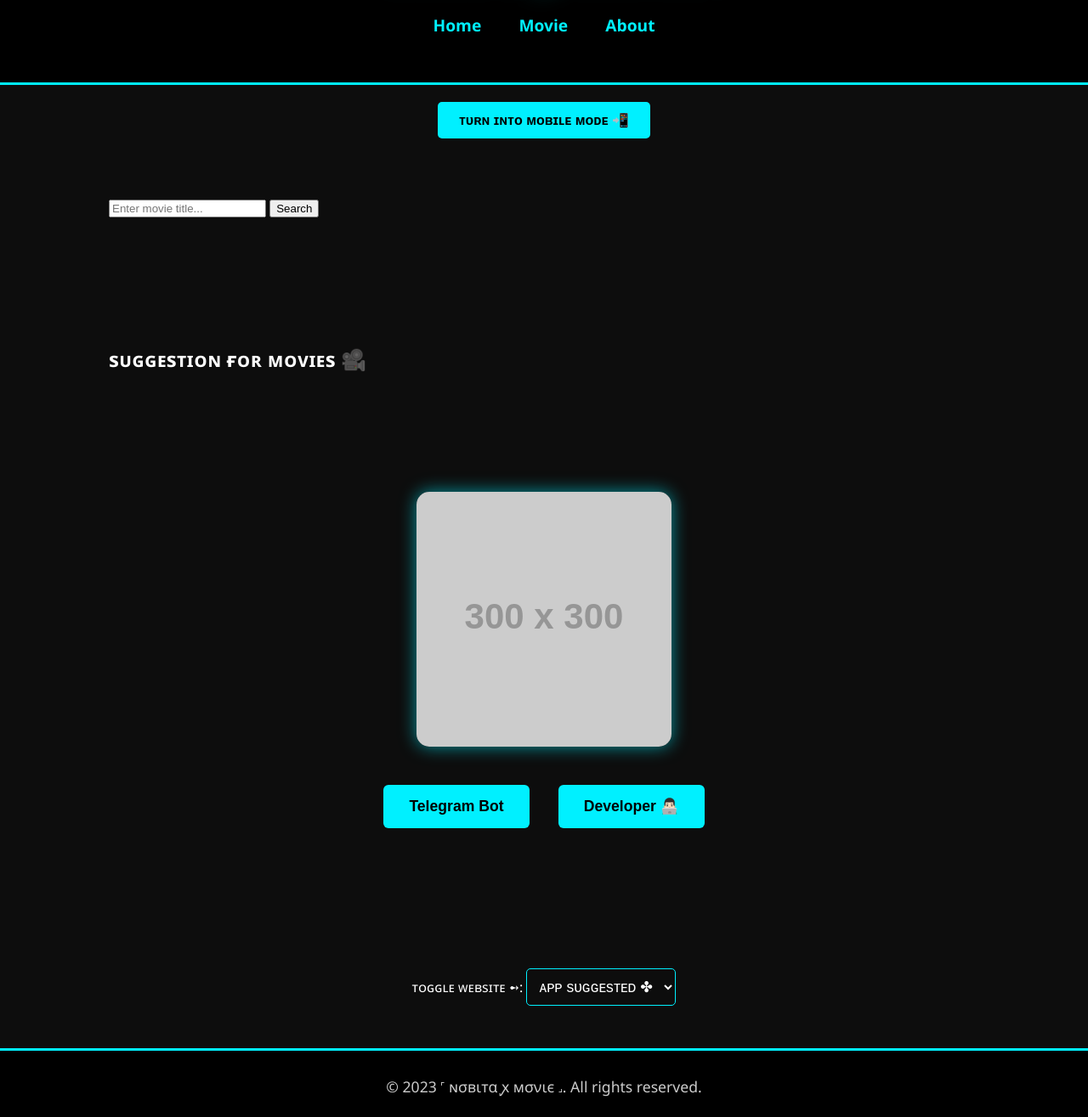
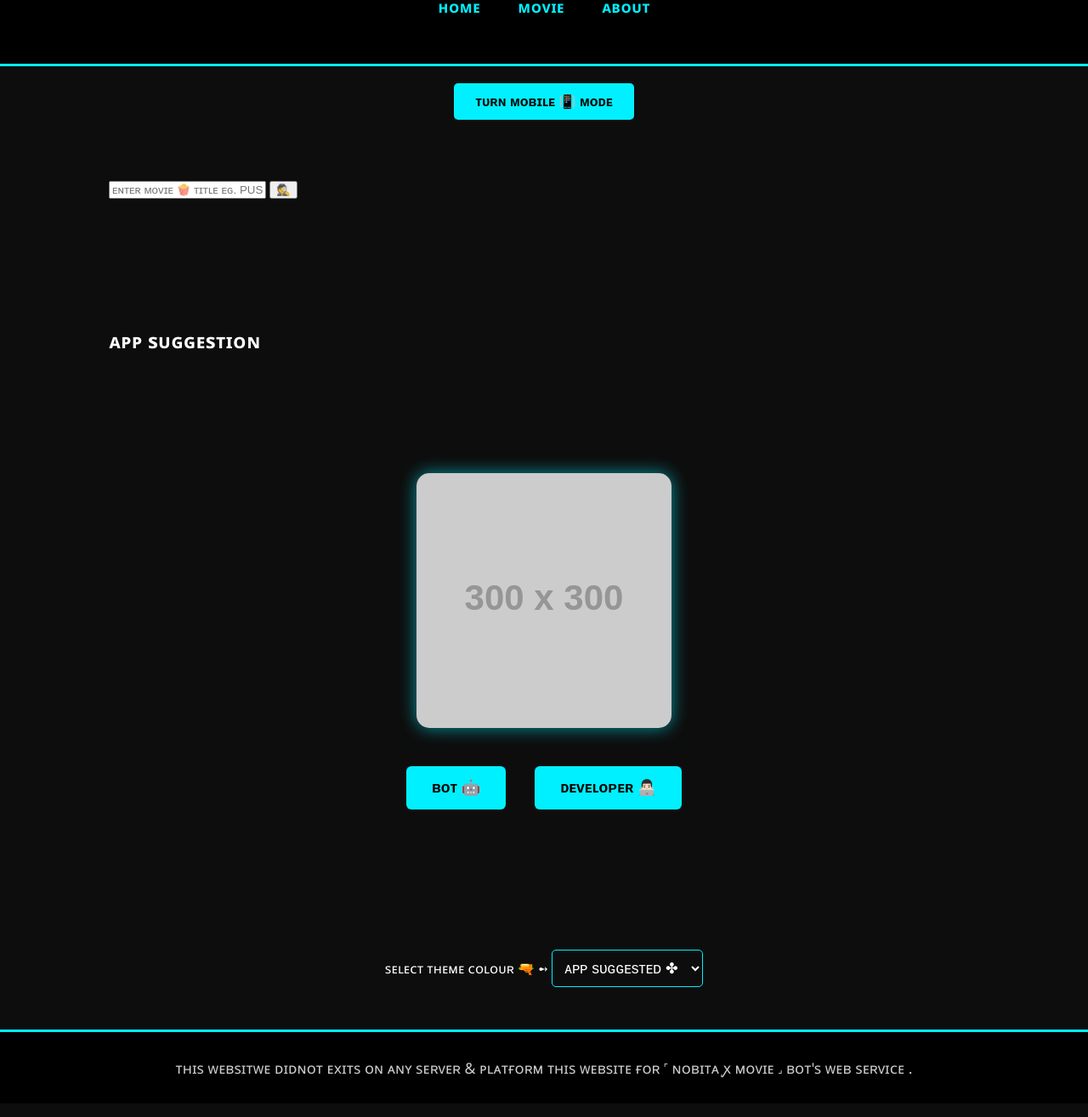
Before and after one commit to kushumasha/-, a plain HTML site: page index.html in a window 1280 px wide. Shown: the part 159-1474 px from the top of the page at 85% size. Drawn offline with Linux system fonts and the light colour scheme; no server answers; placeholder pictures from the web are drawn by us.

Commit message:
Update index.html

```diff
--- a/index.html
+++ b/index.html
@@ -257,54 +257,54 @@
 <body>
 
 <header>
-    <a href="#"><img src="YOUR_LOGO_LINK_HERE" alt="Logo"/></a>
+    <a href="#"><img src="YOUR_LOGO_LINK_HERE" alt=""/></a>
     <h1>˹ ɴσʙιтα ꭙ мσνιє ˼</h1>
     <nav>
-        <a href="#home">Home</a>
-        <a href="#search-section">Movie</a>
-        <a href="#about-section">About</a>
+        <a href="#home">ʜᴏᴍᴇ</a>
+        <a href="#search-section">ᴍᴏᴠɪᴇ</a>
+        <a href="#about-section">ᴀʙᴏᴜᴛ</a>
     </nav>
 </header>
 
 <div class="toggle-mode">
-    <button id="modeToggleBtn">ᴛᴜʀɴ ɪɴᴛᴏ ᴍᴏʙɪʟᴇ ᴍᴏᴅᴇ 📲 </button>
+    <button id="modeToggleBtn">ᴛᴜʀɴ ᴍᴏʙɪʟᴇ 📳 ᴍᴏᴅᴇ</button>
 </div>
 
 <div class="container" id="home">
 
     <section id="search-section">
-        <input type="text" id="movieInput" placeholder="Enter movie title..."/>
-        <button id="searchBtn">Search</button>
+        <input type="text" id="movieInput" placeholder="ᴇɴᴛᴇʀ ᴍᴏᴠɪᴇ 🍿 ᴛɪᴛʟᴇ ᴇɢ. PUSHPA 2 THE RULE .."/>
+        <button id="searchBtn">🕵️</button>
         <div id="movieResult"></div>
     </section>
 
     <section id="suggestion-section">
-        <h2>sᴜɢɢᴇsᴛɪᴏɴ ғᴏʀ ᴍᴏᴠɪᴇs 🎥</h2>
+        <h2>ᴀᴘᴘ sᴜɢɢᴇsᴛɪᴏɴ</h2>
         <div id="suggestions"></div>
     </section>
 
     <section id="about-section">
         <img src="https://via.placeholder.com/300x300?text=About+Image" alt="About Image"/>
         <div>
-            <button onclick="window.open('https://t.me/Nobita_X_Movie_Bot', '_blank')">Telegram Bot</button>
-            <button onclick="window.open('https://t.me/NobitaBhaskar', '_blank')">Developer 👨🏻‍💻</button>
+            <button onclick="window.open('https://t.me/Nobita_X_Movie_Bot', '_blank')">ʙᴏᴛ 🤖</button>
+            <button onclick="window.open('https://t.me/NobitaBhaskar', '_blank')">ᴅᴇᴠᴇʟᴏᴘᴇʀ 👨🏻‍💻</button>
         </div>
     </section>
 
     <section class="color-picker">
-        <label for="themeColor">ᴛᴏɢɢʟᴇ ᴡᴇʙsɪᴛᴇ ➻:</label>
+        <label for="themeColor">sᴇʟᴇᴄᴛ ᴛʜᴇᴍᴇ ᴄᴏʟᴏᴜʀ 🔫 ➻</label>
         <select id="themeColor">
             <option value="#0d0d0d">ᴀᴘᴘ sᴜɢɢᴇsᴛᴇᴅ ✤</option>
-            <option value="#00f0ff">Neon Blue</option>
-            <option value="#ff00ff">Neon Magenta</option>
-            <option value="#00ff00">Neon Green</option>
-            <option value="#ffff00">Neon Yellow</option>
+            <option value="#00f0ff">ɴᴇᴏɴ ʙʟᴜᴇ 💙</option>
+            <option value="#ff00ff">ɴᴇᴏɴ ᴍᴀɢᴇɴᴛᴀ 🌸</option>
+            <option value="#00ff00">ɴᴇᴏɴ ɢʀᴇᴇɴ 🍏</option>
+            <option value="#ffff00">ɴᴇᴏɴ ʏᴇʟʟᴏᴡ 💛</option>
         </select>
     </section>
 </div>
 
 <footer>
-    &copy; 2023 ˹ ɴσʙιтα ꭙ мσνιє ˼. All rights reserved.
+      ᴛ‌‌‌ʜ‌‌‌ɪ‌‌‌s‌‌‌ ᴡ‌‌‌ᴇ‌‌‌ʙ‌‌‌s‌‌‌ɪ‌‌‌ᴛ‌‌‌ᴡ‌‌ᴇ ᴅ‌‌‌‌‌‌‌ɪ‌‌‌‌‌‌‌ᴅ‌‌‌‌‌‌‌ɴ‌‌‌‌‌‌‌ᴏ‌‌‌‌‌‌‌ᴛ‌‌‌‌‌‌‌ ᴇ‌‌‌‌‌‌‌x‌‌‌‌‌‌‌ɪ‌‌‌‌‌‌‌ᴛ‌‌‌‌‌‌‌s‌‌‌‌‌‌‌ ᴏ‌‌‌‌‌‌‌ɴ‌‌‌‌‌‌‌ ᴀ‌‌‌‌‌‌‌ɴ‌‌‌‌‌‌‌ʏ‌‌‌‌‌‌‌ s‌‌‌‌‌‌‌ᴇ‌‌‌‌‌‌‌ʀ‌‌‌‌‌‌‌ᴠ‌‌‌‌‌‌‌ᴇ‌‌‌‌‌‌‌ʀ‌‌‌‌‌‌‌ &‌‌‌‌‌‌‌ ᴘ‌‌‌‌‌‌‌ʟ‌‌‌‌‌‌‌ᴀ‌‌‌‌‌‌‌ᴛ‌‌‌‌‌‌‌ғ‌‌‌‌‌‌‌ᴏ‌‌‌‌‌‌‌ʀ‌‌‌‌‌‌‌ᴍ‌‌‌‌‌‌‌ ᴛ‌‌‌‌‌‌‌ʜ‌‌‌‌‌‌‌ɪ‌‌‌‌‌‌‌s‌‌‌‌‌‌‌ ᴡ‌‌‌‌‌‌‌ᴇ‌‌‌‌‌‌‌ʙ‌‌‌‌‌‌‌s‌‌‌‌‌‌‌ɪ‌‌‌‌‌‌‌ᴛ‌‌‌‌‌‌‌ᴇ‌‌‌‌‌‌‌ ғ‌‌‌‌‌‌‌ᴏ‌‌‌‌‌‌‌ʀ‌‌‌‌‌‌‌  ˹ ɴ‌‌‌‌‌‌‌ᴏ‌‌‌‌‌‌‌ʙ‌‌‌‌‌‌‌ɪ‌‌‌‌‌‌‌ᴛ‌‌‌‌‌‌‌ᴀ‌‌‌‌‌‌‌ ꭙ ᴍ‌‌‌‌‌‌‌ᴏ‌‌‌‌‌‌‌ᴠ‌‌‌‌‌‌‌ɪ‌‌‌‌‌‌‌ᴇ‌‌‌‌‌‌‌ ˼ ʙ‌‌‌‌‌‌‌ᴏ‌‌‌‌‌‌‌ᴛ‌‌‌‌‌‌‌'s ᴡᴇʙ sᴇʀᴠɪᴄᴇ .
 </footer>
 
 <script>
@@ -335,8 +335,8 @@
                         <img src="${data.Poster}" alt="${data.Title}"/>
                         <h2>${data.Title}</h2>
                         <p>${data.Plot}</p>
-                        <button onclick="window.open('${imdbLink}', '_blank')">Watch on IMDb</button>
-                        <button onclick="window.open('https://t.me/Nobita_X_Movie_Bot', '_blank')">Watch on Telegram</button>
+                        <button onclick="window.open('${imdbLink}', '_blank')">ᴡᴀᴛᴄʜ ᴏɴ ʏᴏᴜᴛᴜʙᴇ ▶️</button>
+                        <button onclick="window.open('https://t.me/Nobita_X_Movie_Bot', '_blank')">ᴡᴀᴛᴄʜ ᴏɴ ᴛᴇʟᴇɢʀᴀᴍ ✅</button>
                     `;
                 } else {
                     alert('Movie not found.');
@@ -377,4 +377,4 @@
     }
 
     window.addEventListener('load', loadSuggestions);
-  </script>
+</script>
```
